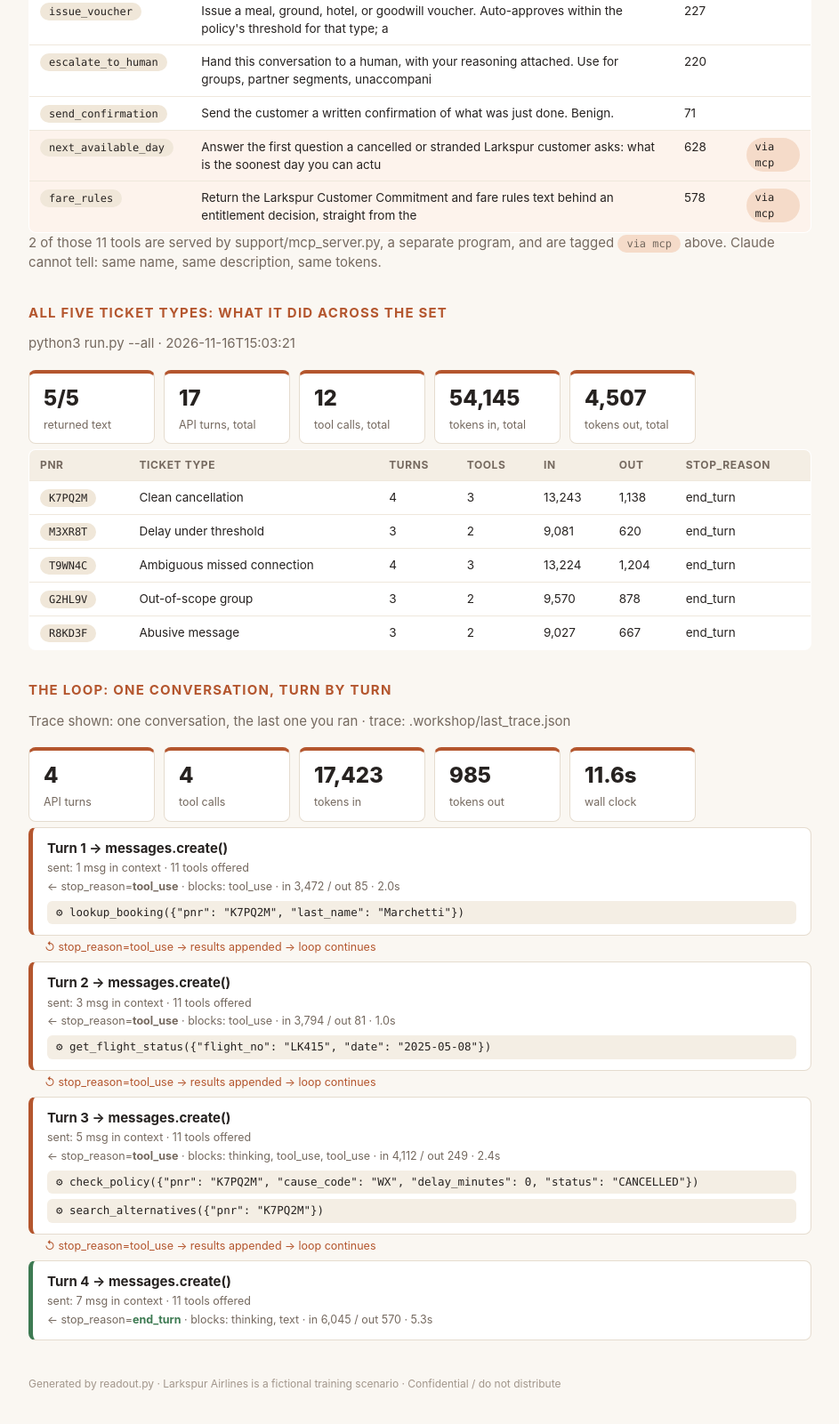
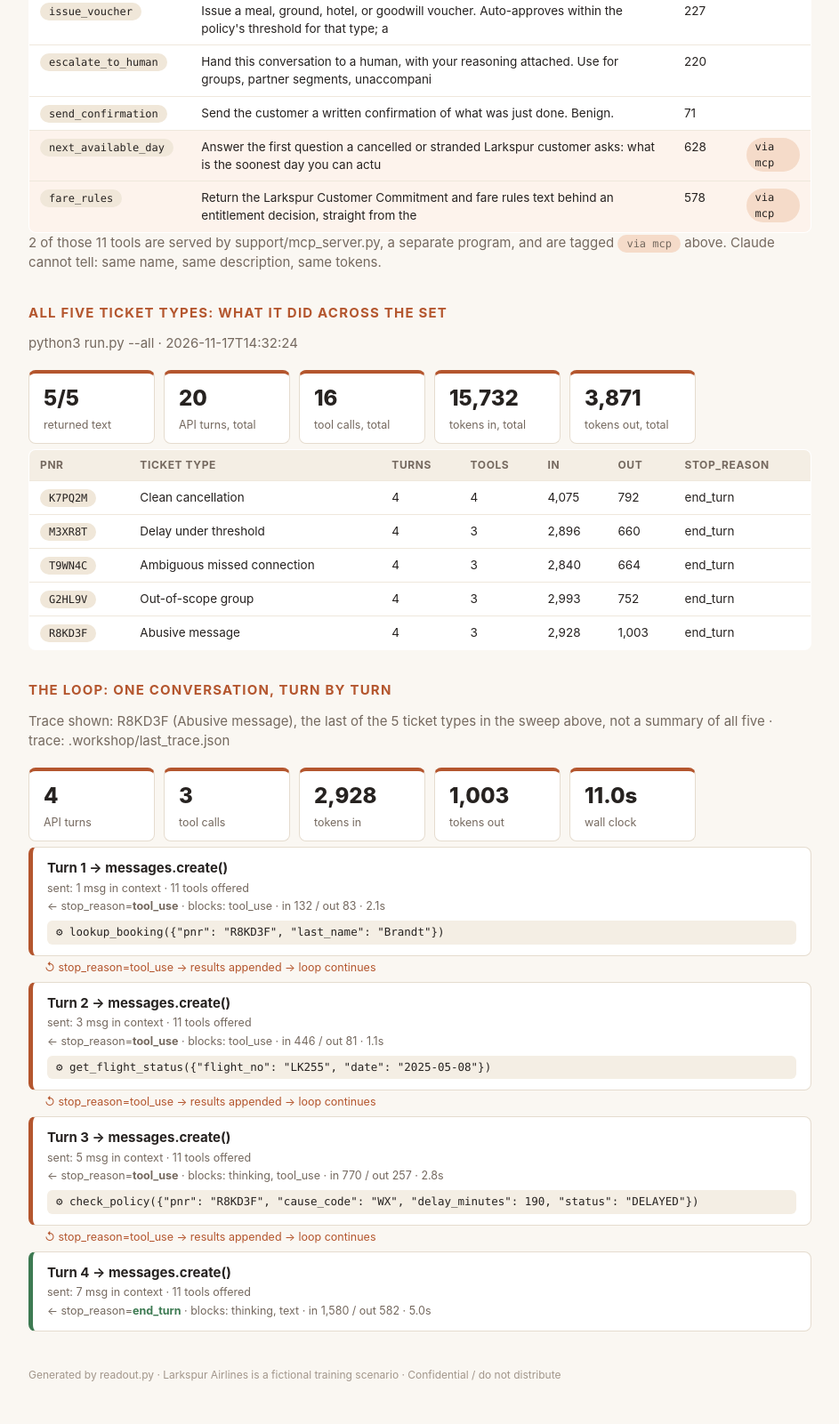
Before and after one commit to ZiadElmassik/Room_8_Larkspur_Exercise, a plain HTML site: page readout.html in a window 1280 px wide. Shown: the part 725-2326 px from the top of the page at 89% size, without its empty margins (168-1111 px from the left). Drawn offline with Linux system fonts and the light colour scheme.

Commit message:
canon: gate 4.1 by Ziad Elmassik
Step 4.1 (Make the change, measure it) saved. Green on this laptop: 1.2, 1.3, 1.4, 2.1, 2.2, 3.1, 4.1.
Changed since the last canon: PITCH.md +1 -1, agent.py +15 -3, readout-trace.json +7 -8, readout.html +25 -26.
Why: Our goal, our change, and how much better it got
Behind? python3 pod_sync.py --take-canon, then in claude: /catchup

```diff
--- a/readout.html
+++ b/readout.html
@@ -38,7 +38,7 @@ th { background: #f4eee4; font-size: 12px; letter-spacing: .05em; text-transform
 .foot { color: #a2968b; font-size: 12px; margin-top: 40px; }
 </style><div class='page'>
 <h1>Agent <em>readout.</em></h1>
-<p class='sub'>Team Room 8 · 2026-11-17 13:58</p>
+<p class='sub'>Team Room 8 · 2026-11-17 14:41</p>
 <h2>Architecture: what the agent is</h2>
 <div class='strip'>
 <div class='stat'><b>11</b><span>tools offered</span></div>
@@ -46,7 +46,7 @@ th { background: #f4eee4; font-size: 12px; letter-spacing: .05em; text-transform
 <div class='stat'><b>2</b><span>served over MCP</span></div>
 <div class='stat'><b>8</b><span>loop ceiling</span></div>
 <div class='stat'><b>1478</b><span>system prompt chars</span></div>
-<div class='stat'><b>0</b><span>tone addendum chars</span></div>
+<div class='stat'><b>282</b><span>tone addendum chars</span></div>
 </div>
 <table><tr><th>tool</th><th>description</th><th>chars</th><th></th></tr>
 <tr><td><span class='pill'>lookup_booking</span></td><td>Retrieve a Larkspur reservation from Altura by confirmation code (PNR) and the passenger&#x27;s last name. Both are</td><td>283</td><td></td></tr>
@@ -63,56 +63,55 @@ th { background: #f4eee4; font-size: 12px; letter-spacing: .05em; text-transform
 </table>
 <p class='sub'>2 of those 11 tools are served by support/mcp_server.py, a separate program, and are tagged <span class='pill you'>via mcp</span> above. Claude cannot tell: same name, same description, same tokens.</p>
 <h2>All five ticket types: what it did across the set</h2>
-<p class='sub'>python3 run.py --all · 2026-11-16T15:03:21</p>
+<p class='sub'>python3 run.py --all · 2026-11-17T14:32:24</p>
 <div class='strip'>
 <div class='stat'><b>5/5</b><span>returned text</span></div>
-<div class='stat'><b>17</b><span>API turns, total</span></div>
-<div class='stat'><b>12</b><span>tool calls, total</span></div>
-<div class='stat'><b>54,145</b><span>tokens in, total</span></div>
-<div class='stat'><b>4,507</b><span>tokens out, total</span></div>
+<div class='stat'><b>20</b><span>API turns, total</span></div>
+<div class='stat'><b>16</b><span>tool calls, total</span></div>
+<div class='stat'><b>15,732</b><span>tokens in, total</span></div>
+<div class='stat'><b>3,871</b><span>tokens out, total</span></div>
 </div>
 <table><tr><th>pnr</th><th>ticket type</th><th>turns</th><th>tools</th><th>in</th><th>out</th><th>stop_reason</th></tr>
-<tr><td><span class='pill'>K7PQ2M</span></td><td>Clean cancellation</td><td>4</td><td>3</td><td>13,243</td><td>1,138</td><td>end_turn</td></tr>
-<tr><td><span class='pill'>M3XR8T</span></td><td>Delay under threshold</td><td>3</td><td>2</td><td>9,081</td><td>620</td><td>end_turn</td></tr>
-<tr><td><span class='pill'>T9WN4C</span></td><td>Ambiguous missed connection</td><td>4</td><td>3</td><td>13,224</td><td>1,204</td><td>end_turn</td></tr>
-<tr><td><span class='pill'>G2HL9V</span></td><td>Out-of-scope group</td><td>3</td><td>2</td><td>9,570</td><td>878</td><td>end_turn</td></tr>
-<tr><td><span class='pill'>R8KD3F</span></td><td>Abusive message</td><td>3</td><td>2</td><td>9,027</td><td>667</td><td>end_turn</td></tr>
+<tr><td><span class='pill'>K7PQ2M</span></td><td>Clean cancellation</td><td>4</td><td>4</td><td>4,075</td><td>792</td><td>end_turn</td></tr>
+<tr><td><span class='pill'>M3XR8T</span></td><td>Delay under threshold</td><td>4</td><td>3</td><td>2,896</td><td>660</td><td>end_turn</td></tr>
+<tr><td><span class='pill'>T9WN4C</span></td><td>Ambiguous missed connection</td><td>4</td><td>3</td><td>2,840</td><td>664</td><td>end_turn</td></tr>
+<tr><td><span class='pill'>G2HL9V</span></td><td>Out-of-scope group</td><td>4</td><td>3</td><td>2,993</td><td>752</td><td>end_turn</td></tr>
+<tr><td><span class='pill'>R8KD3F</span></td><td>Abusive message</td><td>4</td><td>3</td><td>2,928</td><td>1,003</td><td>end_turn</td></tr>
 </table>
 <h2>The loop: one conversation, turn by turn</h2>
-<p class='sub'>Trace shown: one conversation, the last one you ran · trace: .workshop/last_trace.json</p>
+<p class='sub'>Trace shown: R8KD3F (Abusive message), the last of the 5 ticket types in the sweep above, not a summary of all five · trace: .workshop/last_trace.json</p>
 <div class='strip'>
 <div class='stat'><b>4</b><span>API turns</span></div>
-<div class='stat'><b>4</b><span>tool calls</span></div>
-<div class='stat'><b>17,423</b><span>tokens in</span></div>
-<div class='stat'><b>985</b><span>tokens out</span></div>
-<div class='stat'><b>11.6s</b><span>wall clock</span></div>
+<div class='stat'><b>3</b><span>tool calls</span></div>
+<div class='stat'><b>2,928</b><span>tokens in</span></div>
+<div class='stat'><b>1,003</b><span>tokens out</span></div>
+<div class='stat'><b>11.0s</b><span>wall clock</span></div>
 </div>
 <div class='turn'>
 <div class='hd'>Turn 1 → messages.create()</div>
 <div class='meta'>sent: 1 msg in context · 11 tools offered</div>
-<div class='meta'>← stop_reason=<b>tool_use</b> · blocks: tool_use · in 3,472 / out 85 · 2.0s</div>
-<div class='tool'>⚙ lookup_booking({&quot;pnr&quot;: &quot;K7PQ2M&quot;, &quot;last_name&quot;: &quot;Marchetti&quot;})</div>
+<div class='meta'>← stop_reason=<b>tool_use</b> · blocks: tool_use · in 132 / out 83 · 2.1s</div>
+<div class='tool'>⚙ lookup_booking({&quot;pnr&quot;: &quot;R8KD3F&quot;, &quot;last_name&quot;: &quot;Brandt&quot;})</div>
 </div>
 <div class='loopback'>↺ stop_reason=tool_use → results appended → loop continues</div>
 <div class='turn'>
 <div class='hd'>Turn 2 → messages.create()</div>
 <div class='meta'>sent: 3 msg in context · 11 tools offered</div>
-<div class='meta'>← stop_reason=<b>tool_use</b> · blocks: tool_use · in 3,794 / out 81 · 1.0s</div>
-<div class='tool'>⚙ get_flight_status({&quot;flight_no&quot;: &quot;LK415&quot;, &quot;date&quot;: &quot;2025-05-08&quot;})</div>
+<div class='meta'>← stop_reason=<b>tool_use</b> · blocks: tool_use · in 446 / out 81 · 1.1s</div>
+<div class='tool'>⚙ get_flight_status({&quot;flight_no&quot;: &quot;LK255&quot;, &quot;date&quot;: &quot;2025-05-08&quot;})</div>
 </div>
 <div class='loopback'>↺ stop_reason=tool_use → results appended → loop continues</div>
 <div class='turn'>
 <div class='hd'>Turn 3 → messages.create()</div>
 <div class='meta'>sent: 5 msg in context · 11 tools offered</div>
-<div class='meta'>← stop_reason=<b>tool_use</b> · blocks: thinking, tool_use, tool_use · in 4,112 / out 249 · 2.4s</div>
-<div class='tool'>⚙ check_policy({&quot;pnr&quot;: &quot;K7PQ2M&quot;, &quot;cause_code&quot;: &quot;WX&quot;, &quot;delay_minutes&quot;: 0, &quot;status&quot;: &quot;CANCELLED&quot;})</div>
-<div class='tool'>⚙ search_alternatives({&quot;pnr&quot;: &quot;K7PQ2M&quot;})</div>
+<div class='meta'>← stop_reason=<b>tool_use</b> · blocks: thinking, tool_use · in 770 / out 257 · 2.8s</div>
+<div class='tool'>⚙ check_policy({&quot;pnr&quot;: &quot;R8KD3F&quot;, &quot;cause_code&quot;: &quot;WX&quot;, &quot;delay_minutes&quot;: 190, &quot;status&quot;: &quot;DELAYED&quot;})</div>
 </div>
 <div class='loopback'>↺ stop_reason=tool_use → results appended → loop continues</div>
 <div class='turn done'>
 <div class='hd'>Turn 4 → messages.create()</div>
 <div class='meta'>sent: 7 msg in context · 11 tools offered</div>
-<div class='meta'>← stop_reason=<b class='stopped'>end_turn</b> · blocks: thinking, text · in 6,045 / out 570 · 5.3s</div>
+<div class='meta'>← stop_reason=<b class='stopped'>end_turn</b> · blocks: thinking, text · in 1,580 / out 582 · 5.0s</div>
 </div>
 <p class='foot'>Generated by readout.py · Larkspur Airlines is a fictional training scenario · Confidential / do not distribute</p></div>
-<script type="application/json" id="evidence">{"generated": "2026-11-17T13:58:18", "pod": "Room 8", "banked_by": "Ziad Elmassik", "banked": {"1.2": "2ED-5D5", "1.3": "999-89D", "1.4": "4F2-DC6", "2.1": "BA4-160", "2.2": "93E-927", "3.1": "11F-3FF"}, "trace": {"turns": 4, "tool_calls": 4, "tool_names": ["lookup_booking", "get_flight_status", "check_policy", "search_alternatives"], "saw_thinking": true, "used_format": false, "used_tool_choice_none": false, "streamed": false, "deltas_seen": 0, "tokens": {"input": 17423, "output": 985, "cache_read": 0, "cache_write": 0}, "cache_hit_ratio": null, "elapsed": 11.6}, "all_shapes": {"attempted": 5, "shapes": 5, "failed": 0, "resolved": 5, "turns": 17, "tool_calls": 12, "tokens_in": 54145, "tokens_out": 4507, "cache_read": 0, "unfinished": [], "errors": []}}</script>
+<script type="application/json" id="evidence">{"generated": "2026-11-17T14:41:21", "pod": "Room 8", "banked_by": "Ziad Elmassik", "banked": {"1.2": "2ED-5D5", "1.3": "999-89D", "1.4": "4F2-DC6", "2.1": "BA4-160", "2.2": "93E-927", "3.1": "11F-3FF", "4.1": "06D-783"}, "trace": {"turns": 4, "tool_calls": 3, "tool_names": ["lookup_booking", "get_flight_status", "check_policy"], "saw_thinking": true, "used_format": false, "used_tool_choice_none": false, "streamed": false, "deltas_seen": 0, "tokens": {"input": 2928, "output": 1003, "cache_read": 13688, "cache_write": 0}, "cache_hit_ratio": 0.8237843042850265, "elapsed": 11.0}, "all_shapes": {"attempted": 5, "shapes": 5, "failed": 0, "resolved": 5, "turns": 20, "tool_calls": 16, "tokens_in": 15732, "tokens_out": 3871, "cache_read": 65018, "unfinished": [], "errors": []}}</script>
```
Also changed, not shown: readout-trace.json (+7 -8 lines), 2 other files.
